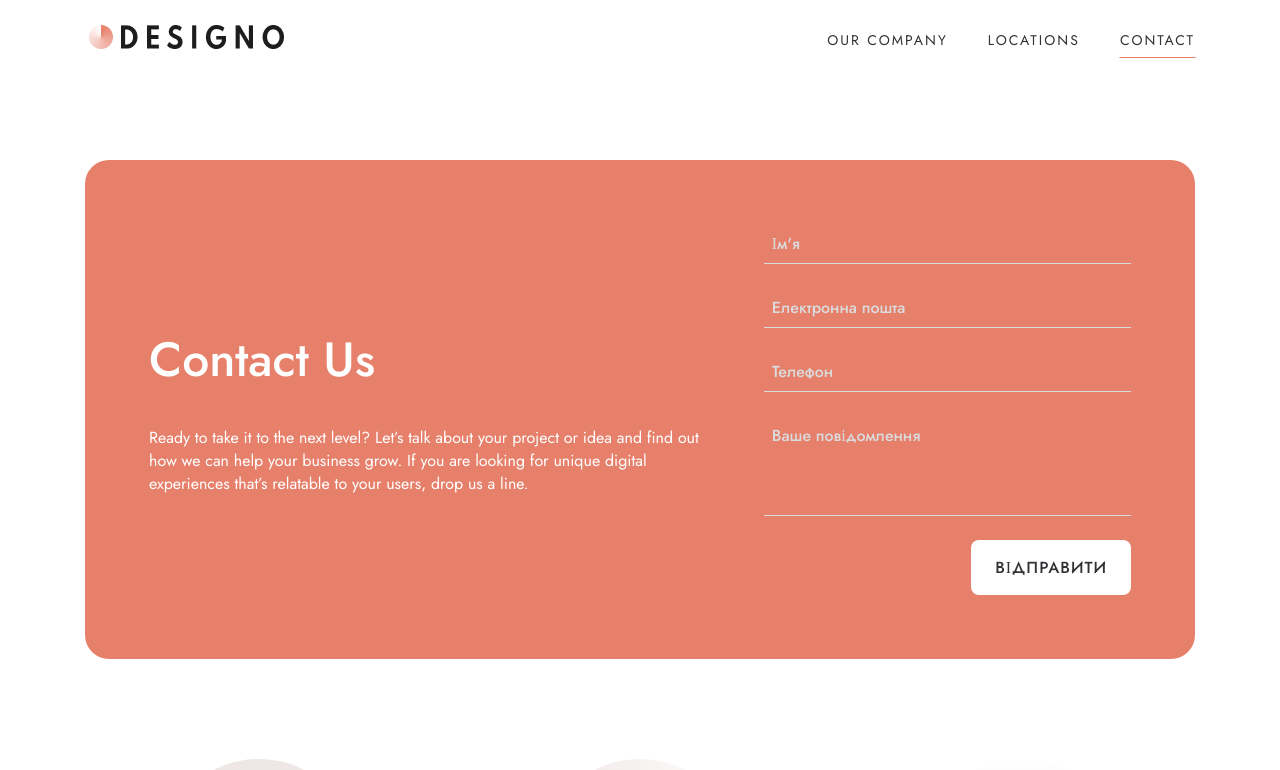
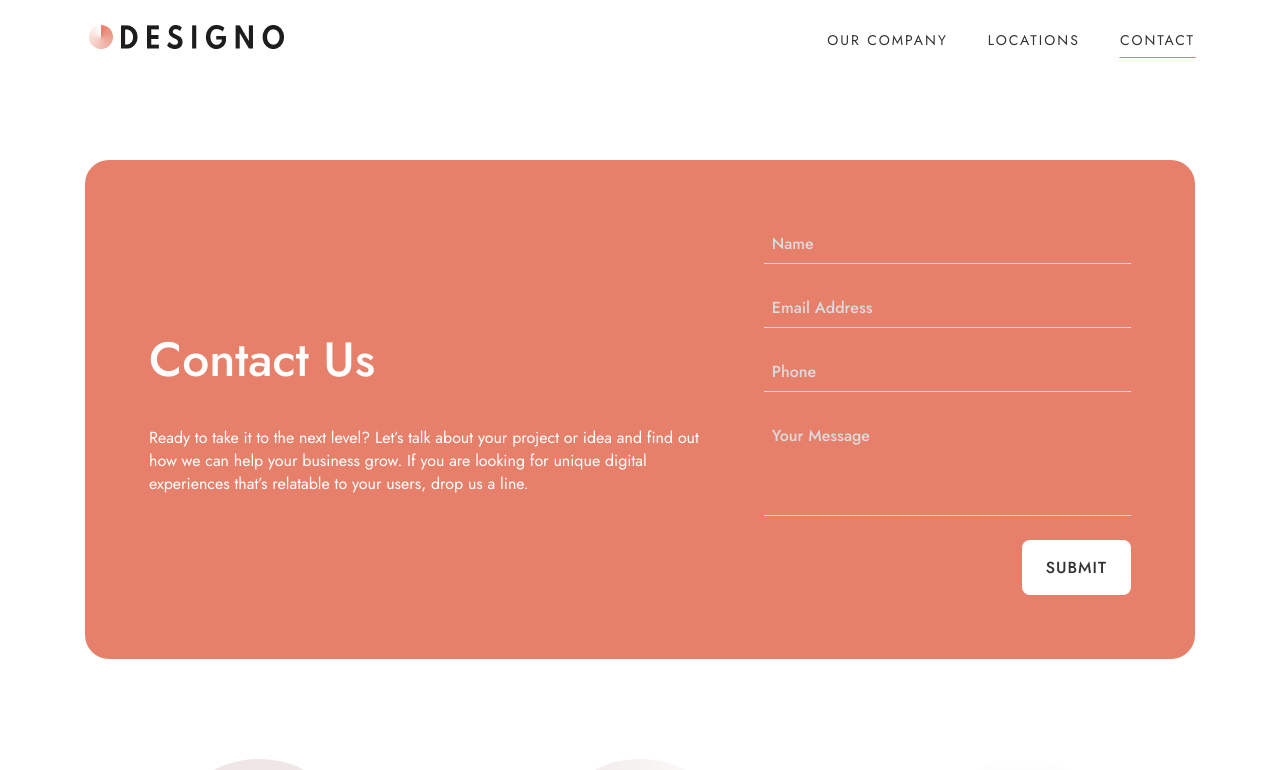
Before and after one commit to DanyloOhurtsov/Designo, a React (Create React App) app: page /contact in a window 1280 px wide. Shown: the top 770 px of the page. Built offline with nearby package versions, Linux system fonts and the light colour scheme; the HTML template or start-up script is replaced by a standard one.

Commit message:
Minr changes | ContactPage

```diff
--- a/src/pages/ContactPage/ContactPage.jsx
+++ b/src/pages/ContactPage/ContactPage.jsx
@@ -52,7 +52,7 @@ export const ContactPage = () => {
                     <input
                         type="text"
                         name="name"
-                        placeholder="Ім'я"
+                        placeholder="Name"
                         className={`${
                             formData.name ? styles.inputFormFilled : ""
                         } ${styles.inputForm}`}
@@ -62,7 +62,7 @@ export const ContactPage = () => {
                     <input
                         type="email"
                         name="email"
-                        placeholder="Електронна пошта"
+                        placeholder="Email Address"
                         className={`${
                             formData.name ? styles.inputFormFilled : ""
                         } ${styles.inputForm}`}
@@ -72,7 +72,7 @@ export const ContactPage = () => {
                     <input
                         type="tel"
                         name="phone"
-                        placeholder="Телефон"
+                        placeholder="Phone"
                         className={`${
                             formData.name ? styles.inputFormFilled : ""
                         } ${styles.inputForm}`}
@@ -81,7 +81,7 @@ export const ContactPage = () => {
                     />
                     <textarea
                         name="message"
-                        placeholder="Ваше повідомлення"
+                        placeholder="Your Message"
                         className={`${
                             formData.name ? styles.inputFormFilled : ""
                         } ${styles.textArea}`}
@@ -89,7 +89,7 @@ export const ContactPage = () => {
                         onChange={handleChange}
                     ></textarea>
                     <button type="submit" className={styles.submitButton}>
-                        Відправити
+                        Submit
                     </button>
                 </form>
             </div>
```
